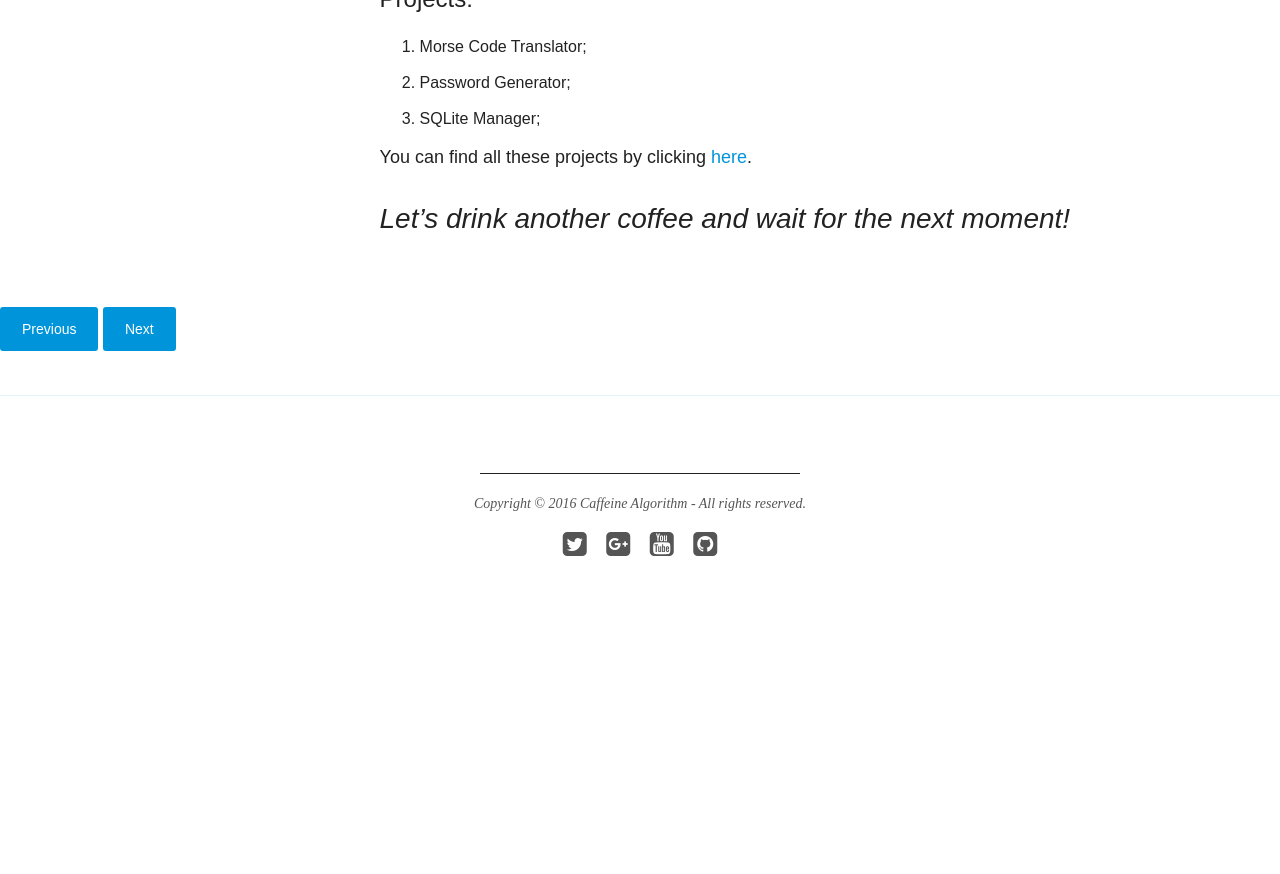
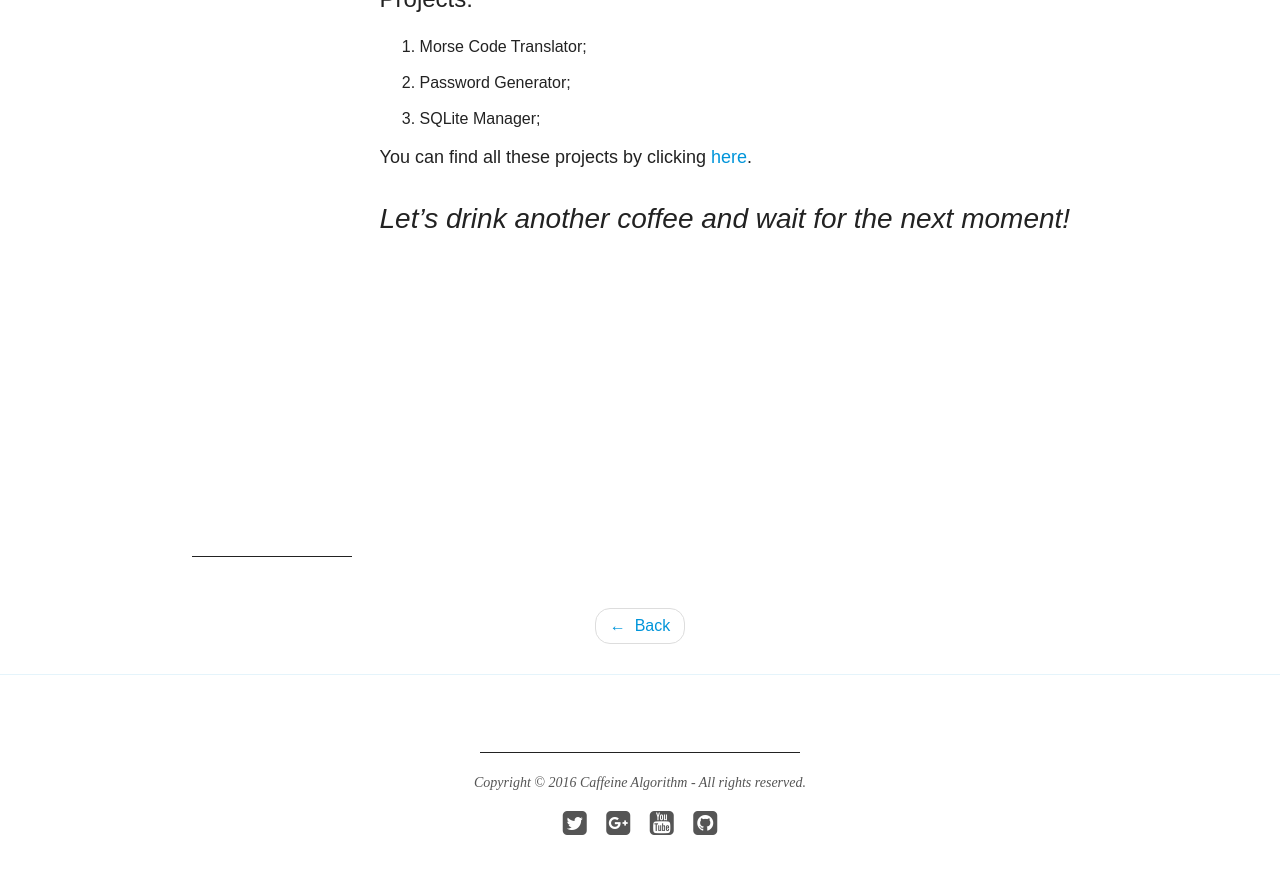
Before and after one commit to dnelsonsilvav/caffeinealgorithm.github.io, a Jekyll site: the page built from _posts/2016-04-30-python-3-projects.md, in a window 1280 px wide and 900 px high, scrolled down 856 px. Shown: the top 874 px of the window. Built offline with Jekyll 4.4.1, drawn with Linux system fonts in a browser that asks for light colours; comment, search, counter and statistics services are not loaded; before the commit the page ends 1477 px from its top, so only the background shows below that.

Commit message:
[_layouts/post.html] Update

```diff
--- a/_layouts/post.html
+++ b/_layouts/post.html
@@ -61,22 +61,22 @@
 							</span>
 						{% endif %}
 
-						<!-- {% include ad-sidebar.html %} -->
+						{% include ad-sidebar.html %}
 					</footer>
 
-					<div class='entry-content' style='text-align: justify'>
+					<div class='entry-content' style='text-align: justify; margin-bottom: -28px'>
 						{{ content }}
 					</div>
 				</div>
 
-				<nav class='pagination' role='navigation'>
-					{% if page.previous %}
-						<a class='btn' href='{{ site.url }}{{ page.previous.url }}' title='{{ page.previous.title }}'>Previous</a>
-					{% endif %}
-					{% if page.next %}
-						<a class='btn' href='{{ site.url }}{{ page.next.url }}' title='{{ page.next.title }}'>Next</a>
-					{% endif %}
-				</nav>
+				<ul class='pager' style='margin-bottom: 30px'>
+					<li style='text-align: center'>
+						<a href='{{ site.url }}'>
+							<span aria-hidden='true'>&larr;&nbsp;</span>
+							Back
+						</a>
+					</li>
+				</ul>
 			</article>
 		</div>
 
```
